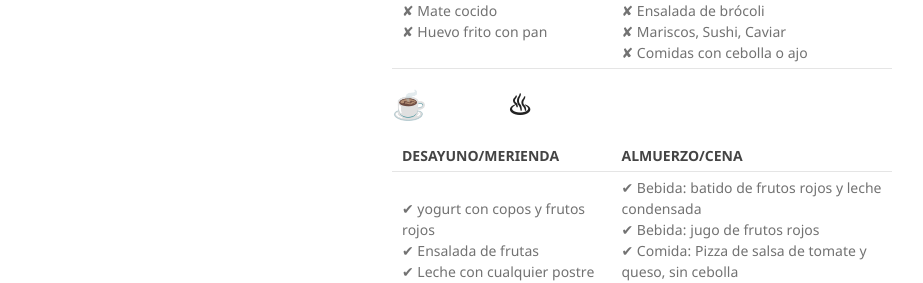
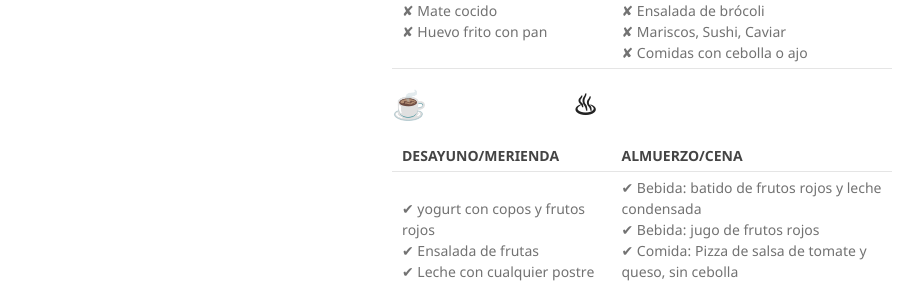
Before and after one commit to BlairSander/costella, a Jekyll site: the page built from dieta.md, in a window 1280 px wide. Shown: the part 439-722 px from the top of the page, without its empty margins (178-1101 px from the left). Built offline with Jekyll 4.4.1, drawn with Linux system fonts in a browser that asks for light colours; our own code applies the rules of GitHub Pages for plain Markdown files.

Commit message:
Update dieta.md

```diff
--- a/dieta.md
+++ b/dieta.md
@@ -11,7 +11,7 @@ Es omnívora. Su hábito alimenticio se basa en dulces, azúcares, frutas, cerea
 | ✔ yogurt con copos y frutos rojos <br>✔ Ensalada de frutas <br>✔ Leche con cualquier postre dulce <br>✔ Submarino con tostados <br>✔ Facturas con café <br>✔ Arroz con leche <br>✘ Mate cocido <br>✘ Huevo frito con pan | ✔ Bebida: batido de frutos rojos y leche condensada <br>✔ Bebida: jugo de frutos rojos <br>✔ Comida: Pizza de salsa de tomate y queso, sin cebolla <br>✔ Comida: patas de pollo frito y papas fritas <br>✔ Comida: Pastas con 4 quesos <br>✔ Postre: Torta helada/Helado <br>✘ Ensalada de brócoli <br>✘ Mariscos, Sushi, Caviar <br> ✘ Comidas con cebolla o ajo |
 
 
-# ☕  &nbsp;&nbsp;&nbsp;&nbsp;&nbsp;&nbsp;&nbsp;&nbsp;&nbsp; ♨
+# ☕  &nbsp;&nbsp;&nbsp;&nbsp;&nbsp;&nbsp;&nbsp;&nbsp;&nbsp;&nbsp;&nbsp;&nbsp;&nbsp;&nbsp;&nbsp;&nbsp;&nbsp;&nbsp;  ♨
 
 |DESAYUNO/MERIENDA | ALMUERZO/CENA |
 |:------------------|:------------------|
```
